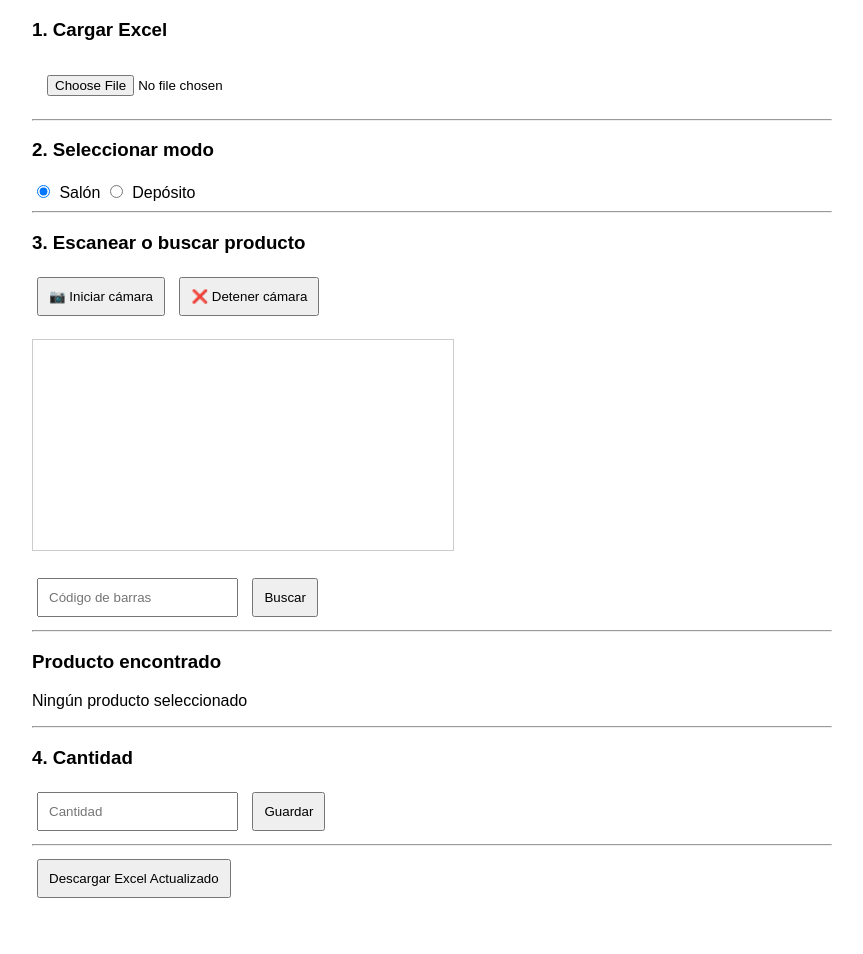
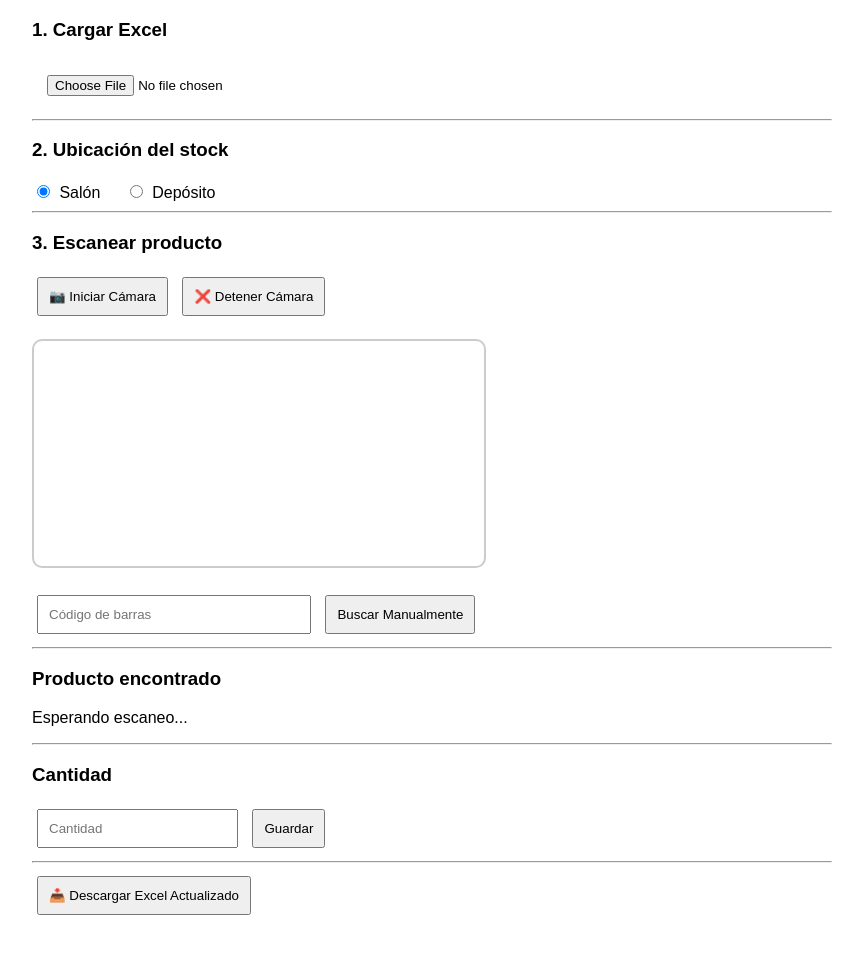
Before and after one commit to autoserviciovictor/herramientas-autoservicio-victor, a plain HTML site: page index.html in a window 1280 px wide. Shown: the part 122-1076 px from the top of the page, without its empty margins (208-1071 px from the left). Drawn offline with Linux system fonts and the light colour scheme.

Commit message:
Update HTML structure and button labels

```diff
--- a/index.html
+++ b/index.html
@@ -10,6 +10,7 @@
     <script src="https://unpkg.com/xlsx/dist/xlsx.full.min.js"></script>
     <script src="https://unpkg.com/@zxing/library@latest"></script>
 </head>
+
 <body>
 
     <h1>📦 Stock Autoservicio Victor</h1>
@@ -22,14 +23,14 @@
     <hr>
 
     <div>
-        <h3>2. Seleccionar modo</h3>
+        <h3>2. Ubicación del stock</h3>
 
         <label>
             <input type="radio" name="modo" value="salon" checked>
             Salón
         </label>
 
-        <label>
+        <label style="margin-left:20px;">
             <input type="radio" name="modo" value="deposito">
             Depósito
         </label>
@@ -38,46 +39,77 @@
     <hr>
 
     <div>
-        <h3>3. Escanear o buscar producto</h3>
+        <h3>3. Escanear producto</h3>
 
-        <button id="iniciarCamaraBtn">📷 Iniciar cámara</button>
-        <button id="detenerCamaraBtn">❌ Detener cámara</button>
+        <button id="iniciarCamaraBtn">
+            📷 Iniciar Cámara
+        </button>
+
+        <button id="detenerCamaraBtn">
+            ❌ Detener Cámara
+        </button>
 
         <br><br>
 
-        <video id="video" width="100%" style="max-width:420px; border:1px solid #ccc;"></video>
+        <video
+            id="video"
+            width="100%"
+            style="
+                max-width:450px;
+                border:2px solid #ccc;
+                border-radius:10px;
+            ">
+        </video>
 
         <br><br>
 
-        <input type="text" id="codigo" placeholder="Código de barras">
+        <input
+            type="text"
+            id="codigo"
+            placeholder="Código de barras"
+            style="width:250px;"
+        >
 
-        <button id="buscarBtn">Buscar</button>
+        <button id="buscarBtn">
+            Buscar Manualmente
+        </button>
     </div>
 
     <hr>
 
     <div>
         <h3>Producto encontrado</h3>
-        <p id="producto">Ningún producto seleccionado</p>
+
+        <p id="producto">
+            Esperando escaneo...
+        </p>
     </div>
 
     <hr>
 
     <div>
-        <h3>4. Cantidad</h3>
+        <h3>Cantidad</h3>
 
-        <input type="number" id="cantidad" placeholder="Cantidad">
+        <input
+            type="number"
+            id="cantidad"
+            placeholder="Cantidad"
+        >
 
-        <button id="guardarBtn">Guardar</button>
+        <button id="guardarBtn">
+            Guardar
+        </button>
     </div>
 
     <hr>
 
     <div>
-        <button id="descargarBtn">Descargar Excel Actualizado</button>
+        <button id="descargarBtn">
+            📥 Descargar Excel Actualizado
+        </button>
     </div>
 
-    <script src="app.js?v=20"></script>
+    <script src="app.js?v=30"></script>
 
 </body>
 </html>
```
